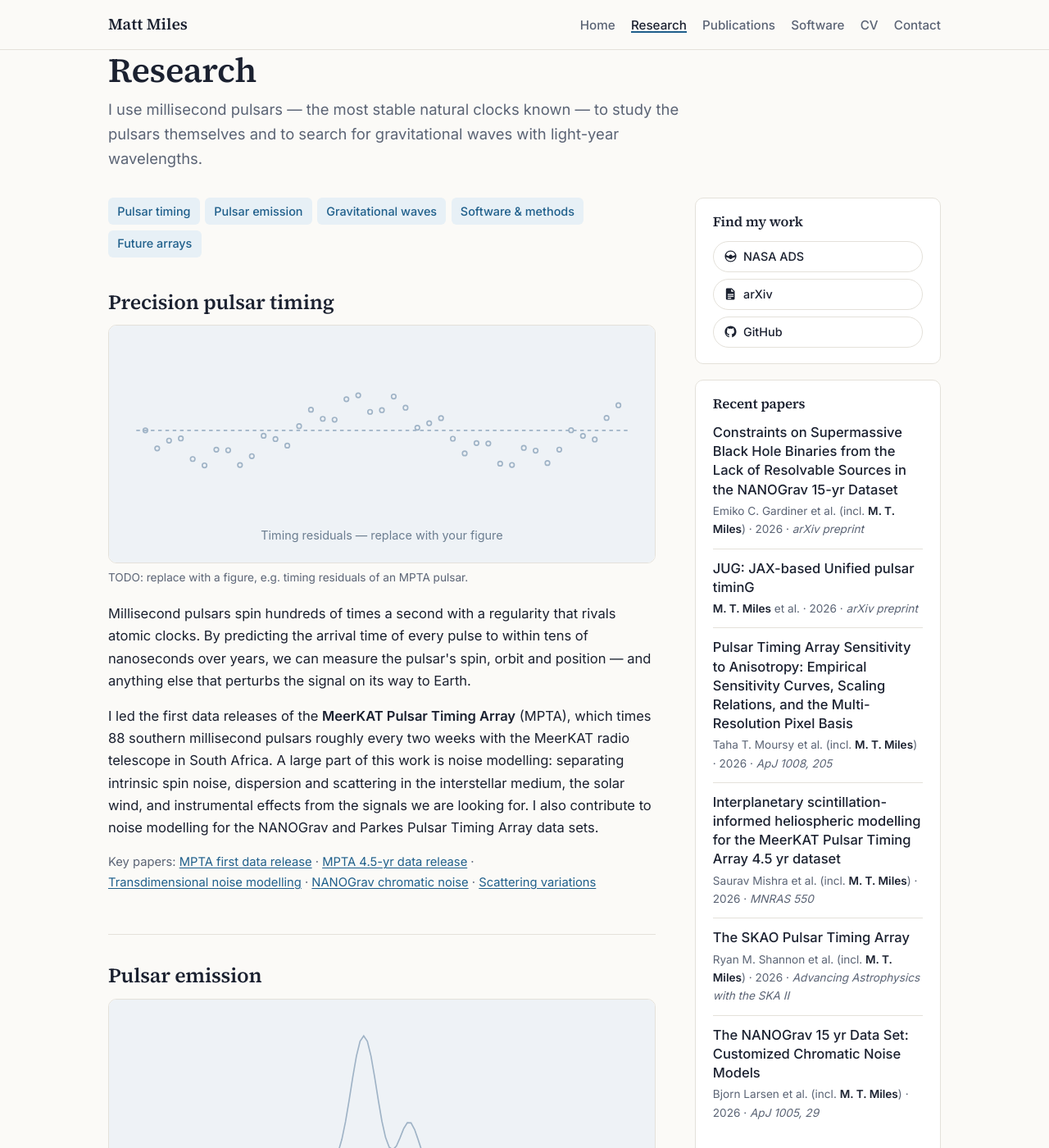
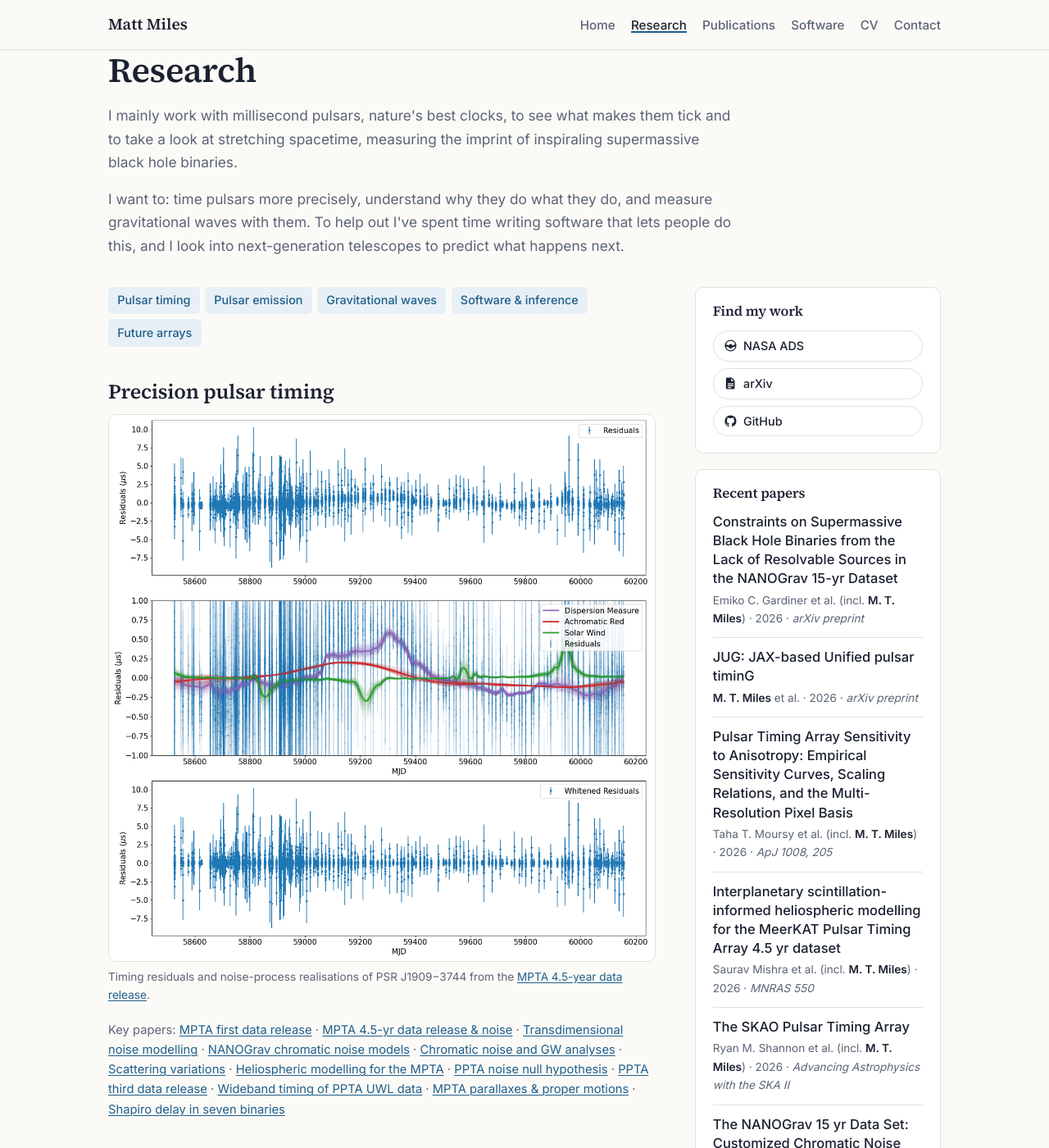
Before and after one commit to MattTMiles/MattTMiles.github.io, a Jekyll site: the page built from research.html, in a window 1280 px wide and 1400 px high. Shown: the whole window at 82% size. Built offline with Jekyll 4.4.1, drawn with Linux system fonts in a browser that asks for light colours; some of the changed text lies outside the part shown.

Commit message:
Research: new intro, real figures, expanded key papers, ATLAS link
Co-Authored-By: Claude Opus 5.5 <noreply@anthropic.com>

```diff
--- a/assets/css/style.css
+++ b/assets/css/style.css
@@ -169,3 +169,8 @@ main { padding-top: 2.5rem; padding-bottom: 4rem; }
 .stack { list-style: none; padding: 0; margin: 0; }
 .stack li { padding: .35rem 0; border-top: 1px solid var(--line); font-size: .95rem; color: var(--muted); }
 .stack li:first-child { border-top: 0; }
+
+.intro { margin: -1rem 0 2.2rem; font-size: 1.08rem; }
+.intro p { color: var(--muted); }
+.area figure.bare img { border: 0; background: none; }
+.keypapers a { white-space: normal; }
--- a/research.html
+++ b/research.html
@@ -2,106 +2,117 @@
 layout: page
 title: Research
 permalink: /research/
-lede: I use millisecond pulsars — the most stable natural clocks known — to study the pulsars themselves and to search for gravitational waves with light-year wavelengths.
 description: >-
-  Research by Matthew T. Miles on pulsar timing arrays, pulsar emission and
-  nanohertz gravitational waves, including the MeerKAT Pulsar Timing Array and NANOGrav.
+  Research by Matt Miles (Matthew T. Miles) on precision pulsar timing, pulsar emission, nanohertz
+  gravitational waves, pulsar timing software and future pulsar timing arrays.
 ---
 {%- comment -%}
-  Each research area: heading, optional figure, 1–3 short paragraphs, key papers.
-  Figures: drop images into assets/img/research/ and update the src. ~1200x520 px works well.
-  TODO: all text below is a draft written from your paper list — edit freely.
+  Each research area: heading, figure, (optional description), key papers.
+  Figures live in assets/img/research/. To add a description, put <p>...</p> after the figure.
 {%- endcomment -%}
+<div class="prose intro">
+  <p>I mainly work with millisecond pulsars, nature's best clocks, to see what makes them tick and to take a look at
+  stretching spacetime, measuring the imprint of inspiraling supermassive black hole binaries.</p>
+  <p>I want to: time pulsars more precisely, understand why they do what they do, and measure gravitational waves with
+  them. To help out I've spent time writing software that lets people do this, and I look into next-generation
+  telescopes to predict what happens next.</p>
+</div>
+
 <div class="two-col">
   <div>
     <ul class="toc" aria-label="Research areas">
       <li><a href="#timing">Pulsar timing</a></li>
       <li><a href="#emission">Pulsar emission</a></li>
       <li><a href="#gw">Gravitational waves</a></li>
-      <li><a href="#software">Software &amp; methods</a></li>
+      <li><a href="#software">Software &amp; inference</a></li>
       <li><a href="#future">Future arrays</a></li>
     </ul>
 
     <section class="area" id="timing">
       <h2>Precision pulsar timing</h2>
       <figure>
-        <img src="{{ '/assets/img/research/placeholder-timing.svg' | relative_url }}" alt="Placeholder for a pulsar timing figure" loading="lazy">
-        <figcaption>TODO: replace with a figure, e.g. timing residuals of an MPTA pulsar.</figcaption>
+        <img src="{{ '/assets/img/research/j1909-residuals.png' | relative_url }}" alt="Timing residuals and noise realisations of PSR J1909−3744 from the MeerKAT Pulsar Timing Array" loading="lazy" width="1200" height="1200">
+        <figcaption>Timing residuals and noise-process realisations of PSR J1909−3744 from the
+        <a href="https://arxiv.org/abs/2412.01148">MPTA 4.5-year data release</a>.</figcaption>
       </figure>
-      <p>Millisecond pulsars spin hundreds of times a second with a regularity that rivals atomic clocks. By predicting the arrival
-      time of every pulse to within tens of nanoseconds over years, we can measure the pulsar's spin, orbit and position — and
-      anything else that perturbs the signal on its way to Earth.</p>
-      <p>I led the first data releases of the <strong>MeerKAT Pulsar Timing Array</strong> (MPTA), which times 88 southern millisecond
-      pulsars roughly every two weeks with the MeerKAT radio telescope in South Africa. A large part of this work is noise modelling:
-      separating intrinsic spin noise, dispersion and scattering in the interstellar medium, the solar wind, and instrumental effects
-      from the signals we are looking for. I also contribute to noise modelling for the NANOGrav and Parkes Pulsar Timing Array data sets.</p>
       <p class="keypapers">Key papers:
         <a href="https://arxiv.org/abs/2212.04648">MPTA first data release</a> ·
-        <a href="https://arxiv.org/abs/2412.01148">MPTA 4.5-yr data release</a> ·
+        <a href="https://arxiv.org/abs/2412.01148">MPTA 4.5-yr data release &amp; noise</a> ·
         <a href="https://arxiv.org/abs/2603.23817">Transdimensional noise modelling</a> ·
-        <a href="https://arxiv.org/abs/2606.28571">NANOGrav chromatic noise</a> ·
-        <a href="https://arxiv.org/abs/2511.03185">Scattering variations</a></p>
+        <a href="https://arxiv.org/abs/2606.28571">NANOGrav chromatic noise models</a> ·
+        <a href="https://arxiv.org/abs/2606.28554">Chromatic noise and GW analyses</a> ·
+        <a href="https://arxiv.org/abs/2511.03185">Scattering variations</a> ·
+        <a href="https://arxiv.org/abs/2607.09004">Heliospheric modelling for the MPTA</a> ·
+        <a href="https://arxiv.org/abs/2306.16229">PPTA noise null hypothesis</a> ·
+        <a href="https://arxiv.org/abs/2306.16230">PPTA third data release</a> ·
+        <a href="https://arxiv.org/abs/2211.12924">Wideband timing of PPTA UWL data</a> ·
+        <a href="https://arxiv.org/abs/2401.06963">MPTA parallaxes &amp; proper motions</a> ·
+        <a href="https://arxiv.org/abs/2212.04051">Shapiro delay in seven binaries</a></p>
     </section>
 
     <section class="area" id="emission">
       <h2>Pulsar emission</h2>
       <figure>
-        <img src="{{ '/assets/img/research/placeholder-emission.svg' | relative_url }}" alt="Placeholder for a pulse profile figure" loading="lazy">
-        <figcaption>TODO: replace with a figure, e.g. the two emission modes of PSR J1909−3744.</figcaption>
+        <img src="{{ '/assets/img/research/pulse-profile-fit.png' | relative_url }}" alt="Pulse profiles before and after a profile-change event, fitted with a fixed template and a flexible model" loading="lazy" width="1600" height="724">
+        <figcaption>Pulse profiles through a profile-change event, compared with a fixed template and a flexible
+        profile model (in prep.).</figcaption>
       </figure>
-      <p>The best-timed pulsars are not perfectly steady: their pulse shapes jitter from one rotation to the next, switch between
-      emission modes, and vary with observing frequency. These changes limit timing precision, but they are also a window into
-      how and where pulsars emit radio waves.</p>
-      <p>I discovered mode changing in <strong>PSR J1909−3744</strong>, the most precisely timed pulsar known, and work on measuring
-      and modelling profile variability, pulse jitter, flux-density variations and glitches across the MeerKAT millisecond pulsar
-      population — and on timing methods that account for them.</p>
       <p class="keypapers">Key papers:
         <a href="https://arxiv.org/abs/2112.00897">Mode changing in J1909−3744</a> ·
         <a href="https://arxiv.org/abs/2204.04115">MeerTime PTA emission census</a> ·
         <a href="https://arxiv.org/abs/2401.03660">Chromatic jitter in J0437−4715</a> ·
         <a href="https://arxiv.org/abs/2304.02793">Dynamic pulse fitting</a> ·
-        <a href="https://arxiv.org/abs/2309.07564">Flux densities of 89 MSPs</a></p>
+        <a href="https://arxiv.org/abs/2309.07564">Flux densities of 89 MSPs</a> ·
+        <a href="https://arxiv.org/abs/2511.11336">A glitch in MSP J0900−3144</a></p>
     </section>
 
     <section class="area" id="gw">
       <h2>Nanohertz gravitational waves</h2>
-      <figure>
-        <img src="{{ '/assets/img/research/placeholder-gw.svg' | relative_url }}" alt="Placeholder for a gravitational-wave figure" loading="lazy">
-        <figcaption>TODO: replace with a figure, e.g. the Hellings–Downs correlation or an MPTA sky map.</figcaption>
+      <figure class="bare">
+        <img src="{{ '/assets/img/research/hd-curves.png' | relative_url }}" alt="Hellings–Downs correlation measurements from the MPTA, NANOGrav and PPTA" loading="lazy" width="1970" height="1064">
+        <figcaption>Hellings–Downs correlations measured by the
+        <a href="https://arxiv.org/abs/2412.01153">MPTA</a>,
+        <a href="https://arxiv.org/abs/2306.16213">NANOGrav</a> and
+        <a href="https://arxiv.org/abs/2306.16215">PPTA</a>.</figcaption>
       </figure>
-      <p>Gravitational waves with periods of years — most likely from supermassive black-hole binaries in the centres of
-      merging galaxies — stretch and squeeze the space between Earth and each pulsar. A pulsar timing array looks for the
-      correlated pattern this imprints on the arrival times of pulses from many pulsars across the sky.</p>
-      <p>I led the first search for gravitational waves with MeerKAT, which found a common signal consistent with the
-      gravitational-wave background in only 4.5 years of data. I also work on mapping the gravitational-wave sky and its
-      anisotropy, searching for individual supermassive black-hole binaries, and combining data sets through the
-      <strong>International Pulsar Timing Array</strong>.</p>
       <p class="keypapers">Key papers:
         <a href="https://arxiv.org/abs/2412.01153">First MeerKAT GW search</a> ·
         <a href="https://arxiv.org/abs/2412.01214">MPTA gravitational-wave sky maps</a> ·
+        <a href="https://arxiv.org/abs/2601.13957">Optimising GW sky maps</a> ·
+        <a href="https://arxiv.org/abs/2608.09781">PTA sensitivity to anisotropy</a> ·
         <a href="https://arxiv.org/abs/2609.32306">NANOGrav limits on resolvable binaries</a> ·
-        <a href="https://arxiv.org/abs/2309.00693">IPTA comparison of PTA results</a></p>
+        <a href="https://arxiv.org/abs/2309.00693">IPTA comparison of PTA results</a> ·
+        <a href="https://arxiv.org/abs/2306.16215">PPTA GW background search</a> ·
+        <a href="https://arxiv.org/abs/2107.12112">PPTA common-spectrum process</a> ·
+        <a href="https://arxiv.org/abs/2305.04464">Toward robust nanohertz GW detections</a></p>
     </section>
 
     <section class="area" id="software">
       <h2>Software &amp; fast inference</h2>
-      <p>Pulsar timing arrays now hold millions of arrival times, and analysing them is increasingly limited by compute.
-      I develop <a href="{{ '/software/' | relative_url }}"><strong>JUG</strong></a>, a JAX-based, GPU-capable pulsar timing package
-      that runs the whole pipeline — clock corrections, timing models, noise and deterministic signals — more than 50 times faster
-      than PINT while agreeing with it at the picosecond level. I also build GPU-accelerated Bayesian noise and signal analyses.</p>
-      <p class="keypapers">Key papers:
+      <figure>
+        <img src="{{ '/assets/img/research/jug-gui.png' | relative_url }}" alt="The JUG graphical interface showing pre-fit and post-fit residuals of a simulated PSR J1909−3744 dataset" loading="lazy" width="1600" height="1286">
+        <figcaption>The <a href="https://github.com/MattTMiles/jug">JUG</a> GUI on a simulated PSR J1909−3744 dataset,
+        from the <a href="https://arxiv.org/abs/2608.27786">JUG paper</a>.</figcaption>
+      </figure>
+      <p class="keypapers">Key papers &amp; code:
         <a href="https://arxiv.org/abs/2608.27786">JUG: JAX-based Unified pulsar timinG</a> ·
-        <a href="https://github.com/MattTMiles/jug">Code on GitHub</a></p>
+        <a href="https://github.com/MattTMiles/jug">JUG on GitHub</a> ·
+        <a href="https://github.com/PTAGlobalFitters/Atlas">ATLAS on GitHub</a> ·
+        <a href="https://arxiv.org/abs/2603.23817">Transdimensional noise sampling</a></p>
     </section>
 
     <section class="area" id="future">
       <h2>Designing future arrays</h2>
-      <p>Telescope time is the scarcest resource in pulsar timing. I work on how best to spend it — which pulsars to observe,
-      how often and for how long — for MeerKAT today and for the <strong>SKA Observatory</strong> pulsar timing array to come.</p>
+      <figure>
+        <img src="{{ '/assets/img/research/future-arrays-snr.png' | relative_url }}" alt="Projected optimal-statistic signal-to-noise of the gravitational-wave background for current and future pulsar timing arrays, 2005–2060" loading="lazy" width="1600" height="1049">
+        <figcaption>Projected optimal-statistic S/N of the gravitational-wave background for current and next-generation
+        pulsar timing arrays, and their IPTA combination.</figcaption>
+      </figure>
       <p class="keypapers">Key papers:
         <a href="https://arxiv.org/abs/2505.02524">A simple optimisation for the MPTA</a> ·
         <a href="https://arxiv.org/abs/2510.03139">Towards precision timing with SKA-Mid</a> ·
-        <a href="https://arxiv.org/abs/2607.03059">The SKAO Pulsar Timing Array</a></p>
+        <a href="https://arxiv.org/abs/2512.16163">The SKAO Pulsar Timing Array (OJAp)</a> ·
+        <a href="https://arxiv.org/abs/2607.03059">The SKAO PTA (AASKA II)</a></p>
     </section>
   </div>
 
```
Also changed, not shown: assets/img/research/future-arrays-snr.png (added), assets/img/research/hd-curves.png (added), assets/img/research/j1909-residuals.png (added), assets/img/research/jug-gui.png (added), assets/img/research/placeholder-emission.svg (deleted), assets/img/research/placeholder-gw.svg (deleted), assets/img/research/placeholder-timing.svg (deleted), assets/img/research/pulse-profile-fit.png (added).
